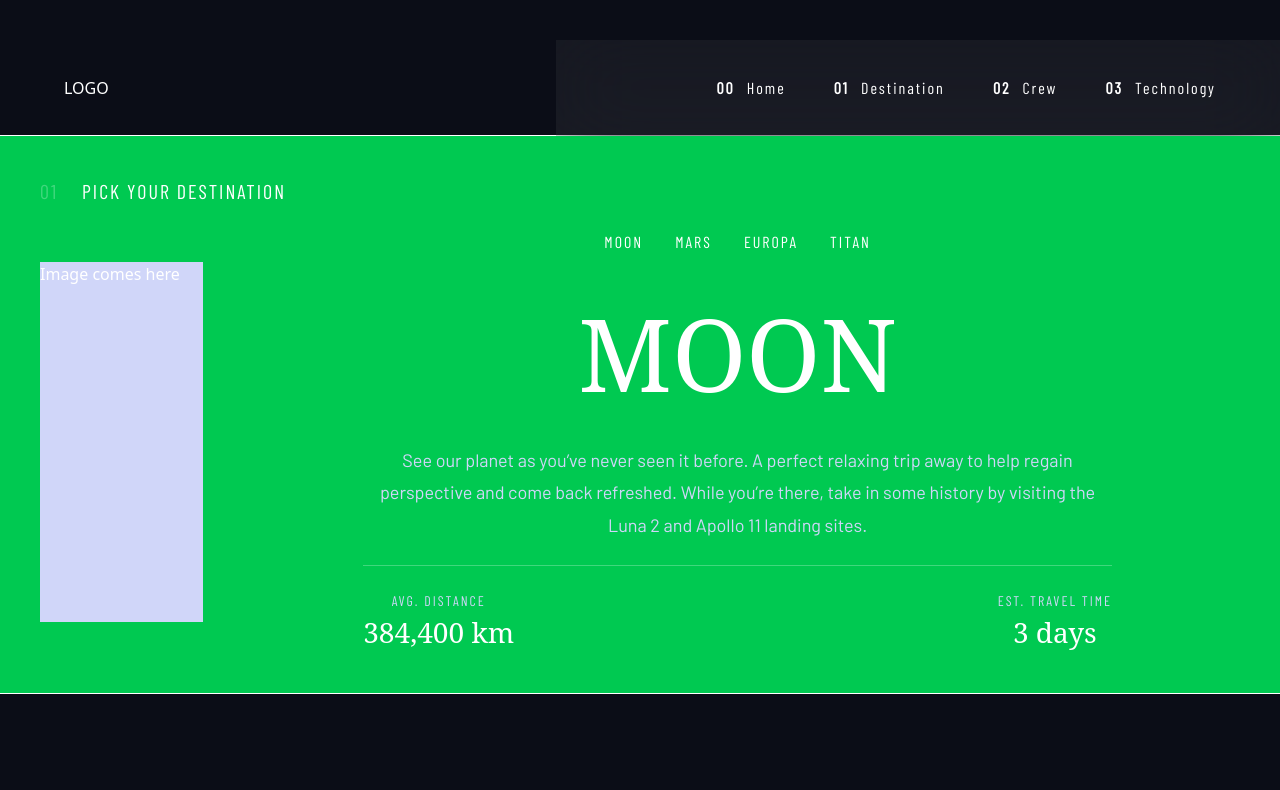
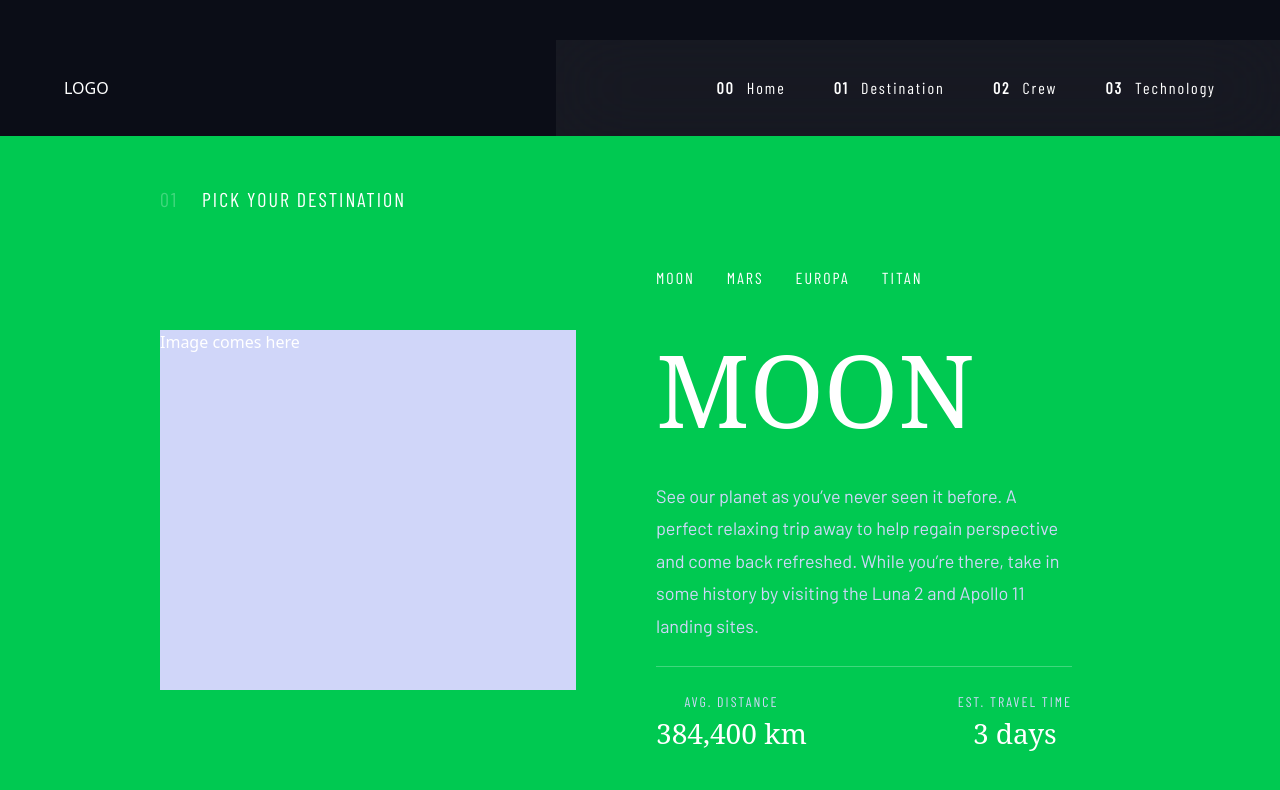
Before and after one commit to 11amanraj/space-tourism, a Next.js app: page /destination in a window 1280 px wide. Shown: the top 790 px of the page. Built offline with nearby package versions, Linux system fonts and the light colour scheme; a web font is replaced by a local one.

Commit message:
minor changes to destination page

```diff
--- a/app/destination/page.tsx
+++ b/app/destination/page.tsx
@@ -28,23 +28,23 @@ const page = () => {
         }
     ]
   return (
-    <div className='px-6 outline-1 sm:p-10 sm:bg-blue-700 md:bg-green-500'>
+    <div className='px-6 sm:p-10 md:py-12 md:px-40 h-full sm:bg-blue-700 md:bg-green-500'>
         <div className='text-preset-8 flex gap-6 justify-center sm:text-[20px] sm:justify-start'>
             <p className='opacity-25'>01</p>
             <p>PICK YOUR DESTINATION</p>
         </div>
-        <div className='pt-6 flex flex-col gap-8 lg:flex-row'>
-            <div className='w-52 h-52 sm:w-90 sm:h-90 bg-tertiary self-center'>Image comes here</div>
-            <div className='flex flex-col gap-6 sm:px-32'>
-                <ul className='text-preset-7 self-center flex gap-8 sm:text-[16px]'>
+        <div className='pt-6 h-full flex flex-col gap-8 lg:flex-row'>
+            <div className='w-52 h-52 sm:w-90 sm:h-90 md:flex-1 md:box-border bg-tertiary self-center'>Image comes here</div>
+            <div className='flex flex-col gap-6 sm:px-3 md:flex-1 md:box-border md:px-12 md:justify-center'>
+                <ul className='text-preset-7 self-center flex gap-8 sm:text-[16px] md:self-start'>
                     <li>MOON</li>
                     <li>MARS</li>
                     <li>EUROPA</li>
                     <li>TITAN</li>
                 </ul>
                 <div className='flex flex-col gap-4'>
-                    <h1 className='self-center text-preset-3 sm:text-[100px]'>MOON</h1>
-                    <p className='text-preset-9 text-[15px] text-center text-tertiary sm:text-[18px]'>See our planet as you’ve never seen it before. A perfect relaxing trip away to help regain perspective and come back refreshed. While you’re there, take in some history by visiting the Luna 2 and Apollo 11 landing sites.</p>
+                    <h1 className='self-center text-preset-3 sm:text-[100px] md:self-start'>MOON</h1>
+                    <p className='text-preset-9 text-[15px] text-center text-tertiary sm:text-[18px] md:text-start'>See our planet as you’ve never seen it before. A perfect relaxing trip away to help regain perspective and come back refreshed. While you’re there, take in some history by visiting the Luna 2 and Apollo 11 landing sites.</p>
                 </div>
                 <div className='h-[1px] opacity-25 bg-secondary'></div>
                 <ul className='text-center flex flex-col gap-6 sm:flex-row sm:justify-between'>
```
